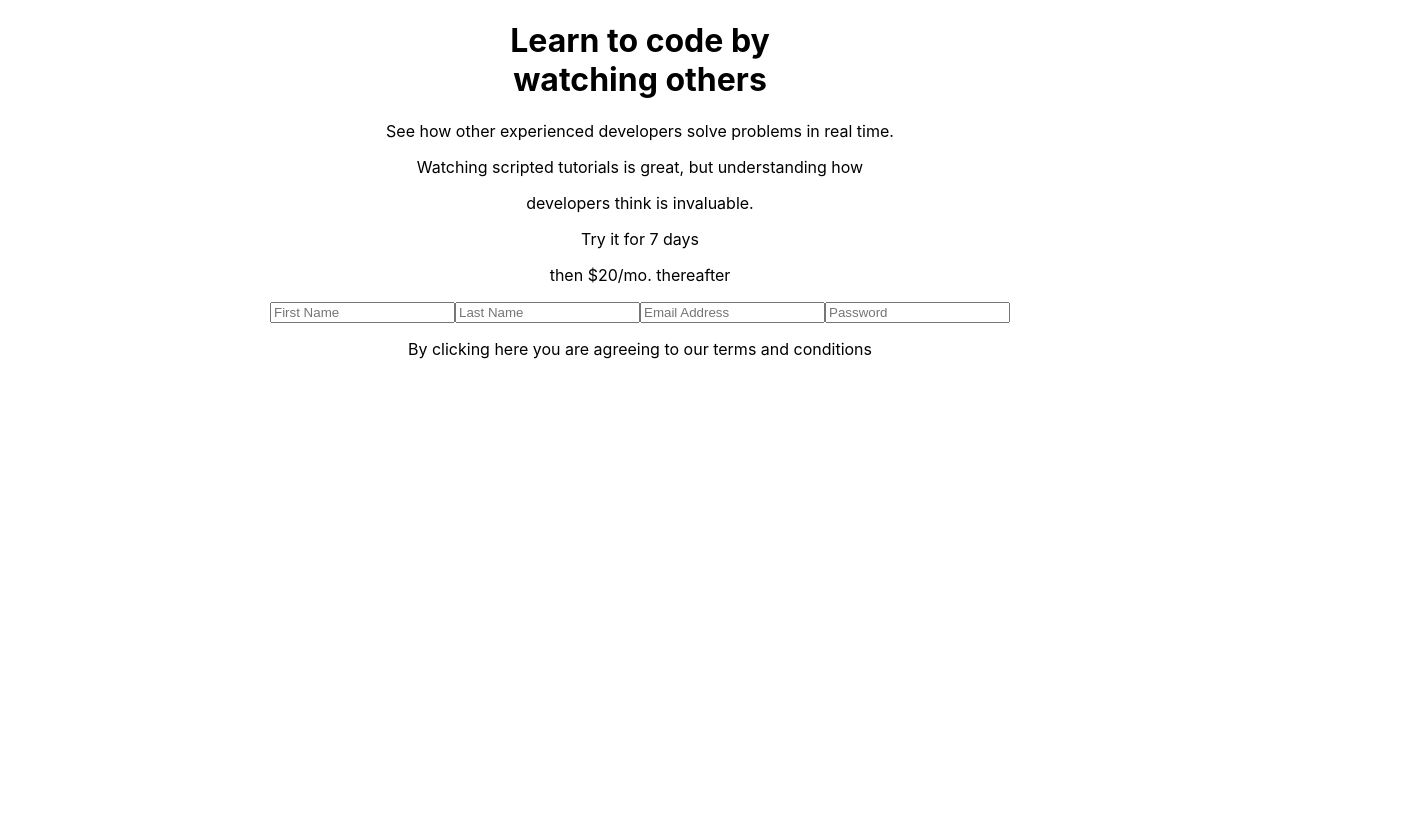
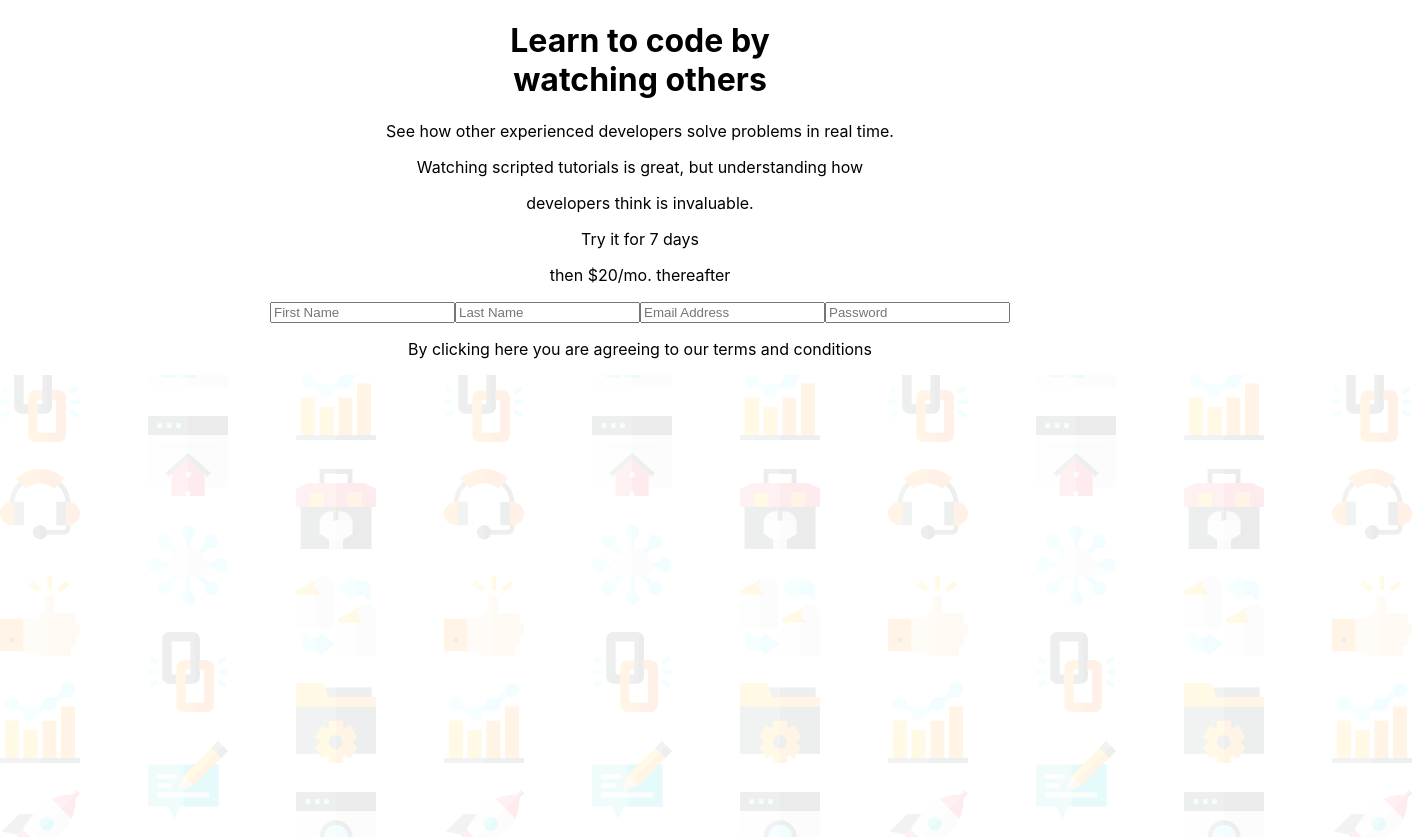
Before and after one commit to jokale/intro-comp, a React (Create React App) app: page / in a window 1280 px wide. Shown: the top 837 px of the page, 1412 px wide, since content can reach past the window. Before the commit the page ends 800 px from the top, so only its background shows below. Built offline with nearby package versions, Linux system fonts and the light colour scheme.

Commit message:
import images into app.js

```diff
--- a/src/App.js
+++ b/src/App.js
@@ -1,5 +1,6 @@
 import React from 'react'
 import './App.css';
+import background from './background.png';
 
 class App extends React.Component {
 
@@ -24,6 +25,8 @@ class App extends React.Component {
       </form>
       <p>By clicking here you are agreeing to our terms and conditions </p>
     </div>
+    <img src={background} id="background" alt="background" />
+
     </div>
   );
   }
```
Also changed, not shown: src/background.png (renamed from src/bg-intro-desktop.png).
